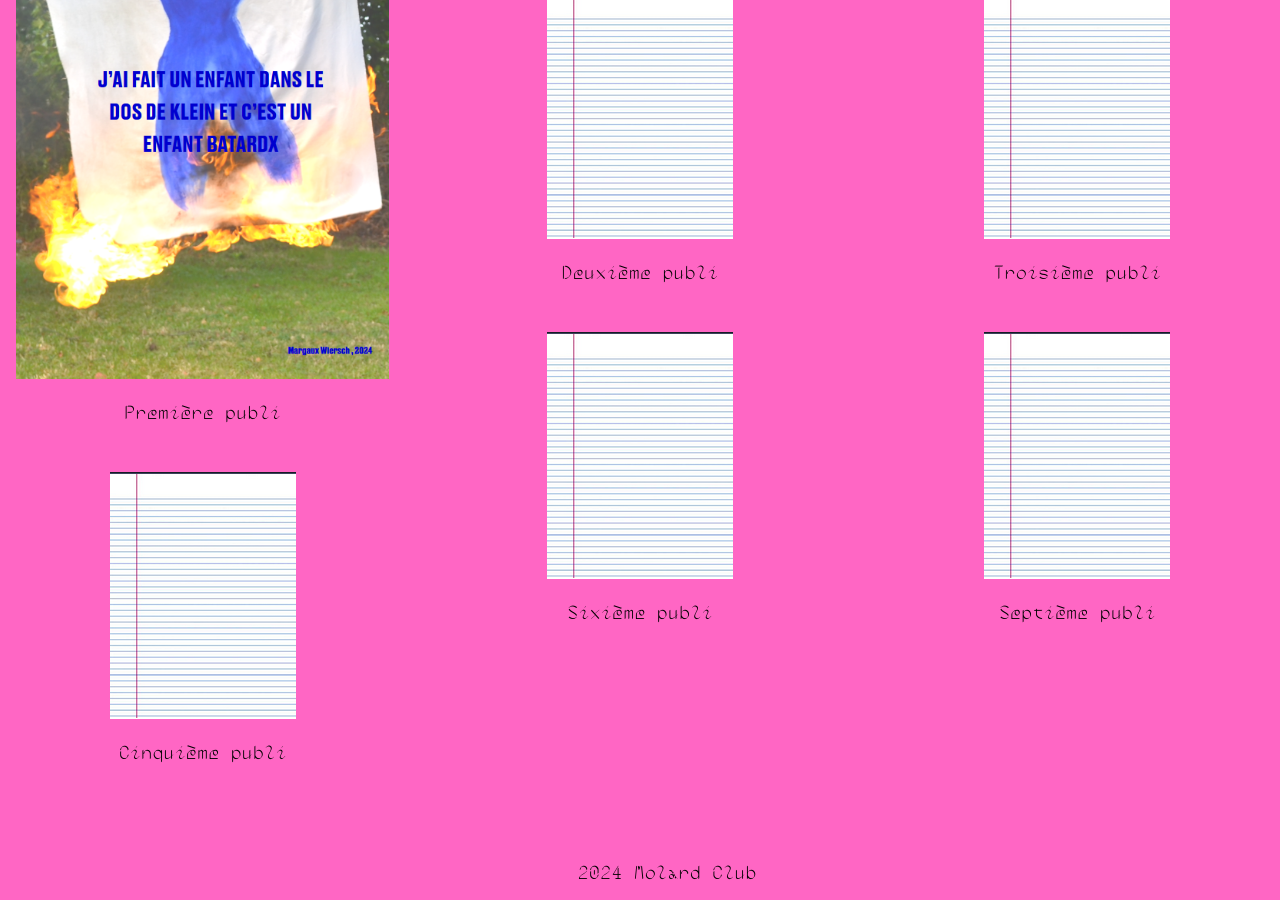
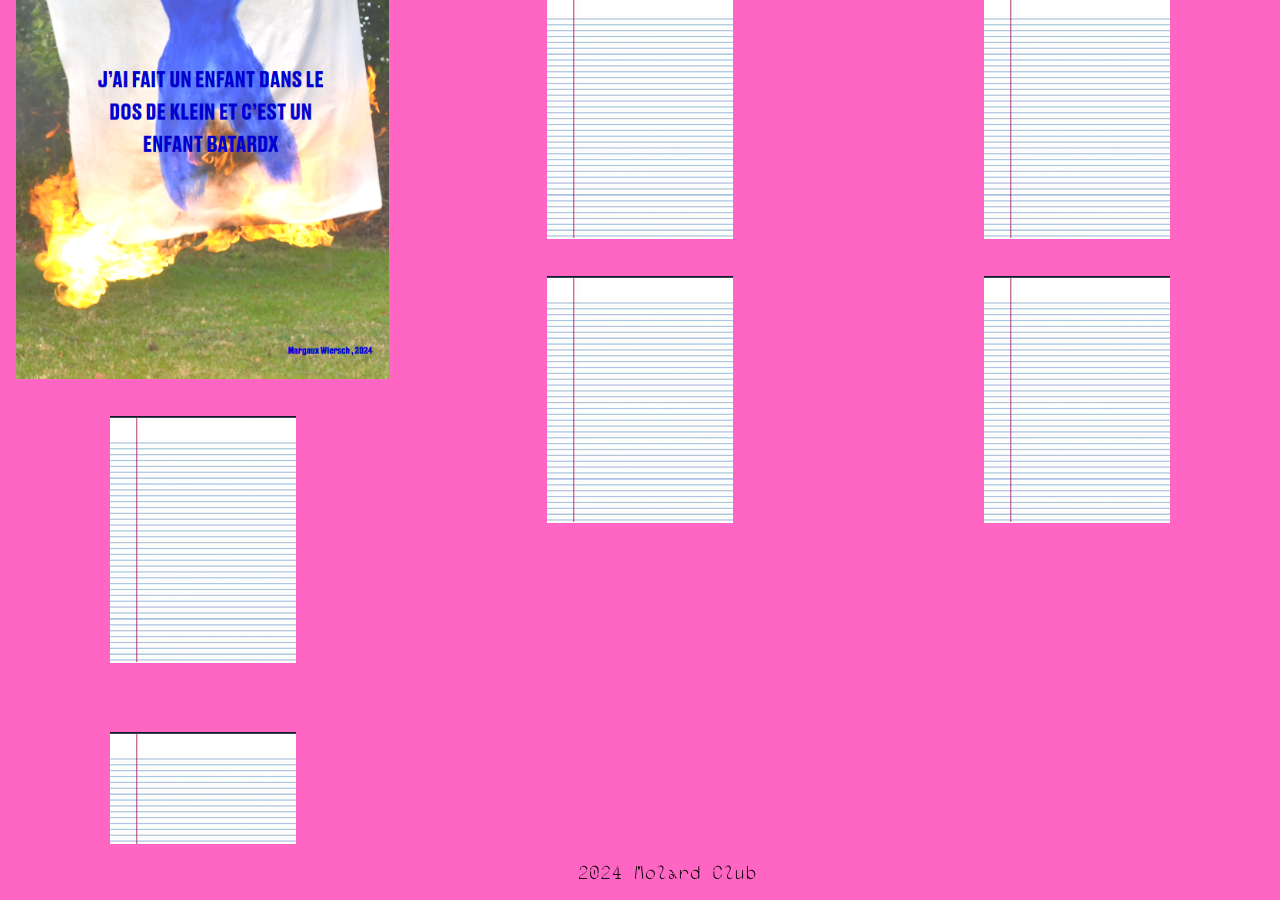
Before and after one commit to Anaellew/kopfkinosstuff, a Jekyll site: the page publications/publications.html, which Jekyll copies as it is, in a window 1280 px wide and 900 px high, scrolled down 347 px. Built offline with Jekyll 4.4.1, drawn with Linux system fonts in a browser that asks for light colours.

Commit message:
Update publications.html

```diff
--- a/publications/publications.html
+++ b/publications/publications.html
@@ -14,34 +14,37 @@
                 <a href="publi_1/truc.pdf">
                     <img src="publi_1/page.png" alt="Première page du PDF">
                 </a>
-                <p>Première publi</p>
                 <div class="petitspace"></div>
                 <a href="publi_5/truc.pdf">
                     <img src="publi_5/page.png" alt="Première page du PDF">
                 </a>
-                <p>Cinquième publi</p>
             </div>
             <div class="column">
                 <a href="publi_2/truc.pdf">
                     <img src="publi_2/page.png" alt="Première page du PDF">
                 </a>
-                <p>Deuxième publi</p>
                 <div class="petitspace"></div>
                 <a href="publi_6/truc.pdf">
                     <img src="publi_6/page.png" alt="Première page du PDF">
                 </a>
-                <p>Sixième publi</p>
             </div>
             <div class="column">
                 <a href="publi_3/truc.pdf">
                     <img src="publi_3/page.png" alt="Première page du PDF">
                 </a>
-                <p>Troisième publi</p>
                 <div class="petitspace"></div>
                 <a href="publi_7/truc.pdf">
                     <img src="publi_7/page.png" alt="Première page du PDF">
                 </a>
-                <p>Septième publi</p>
+            </div>
+            <div class="column">
+                <a href="publi_4/truc.pdf">
+                    <img src="publi_4/page.png" alt="Première page du PDF">
+                </a>
+                <div class="petitspace"></div>
+                <a href="publi_8/truc.pdf">
+                    <img src="publi_8/page.png" alt="Première page du PDF">
+                </a>
             </div>
         </div>
         <div class="moyenspace"></div>
```
